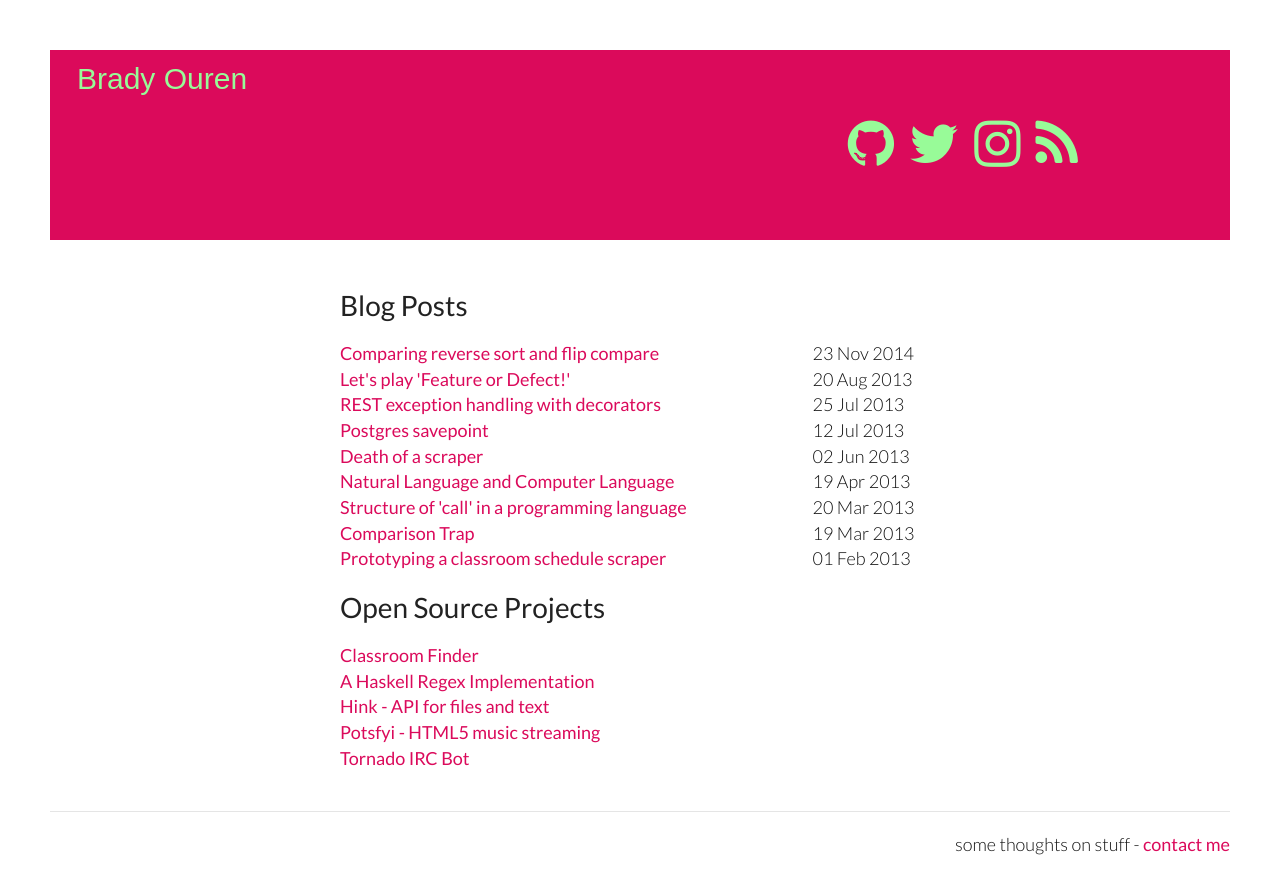
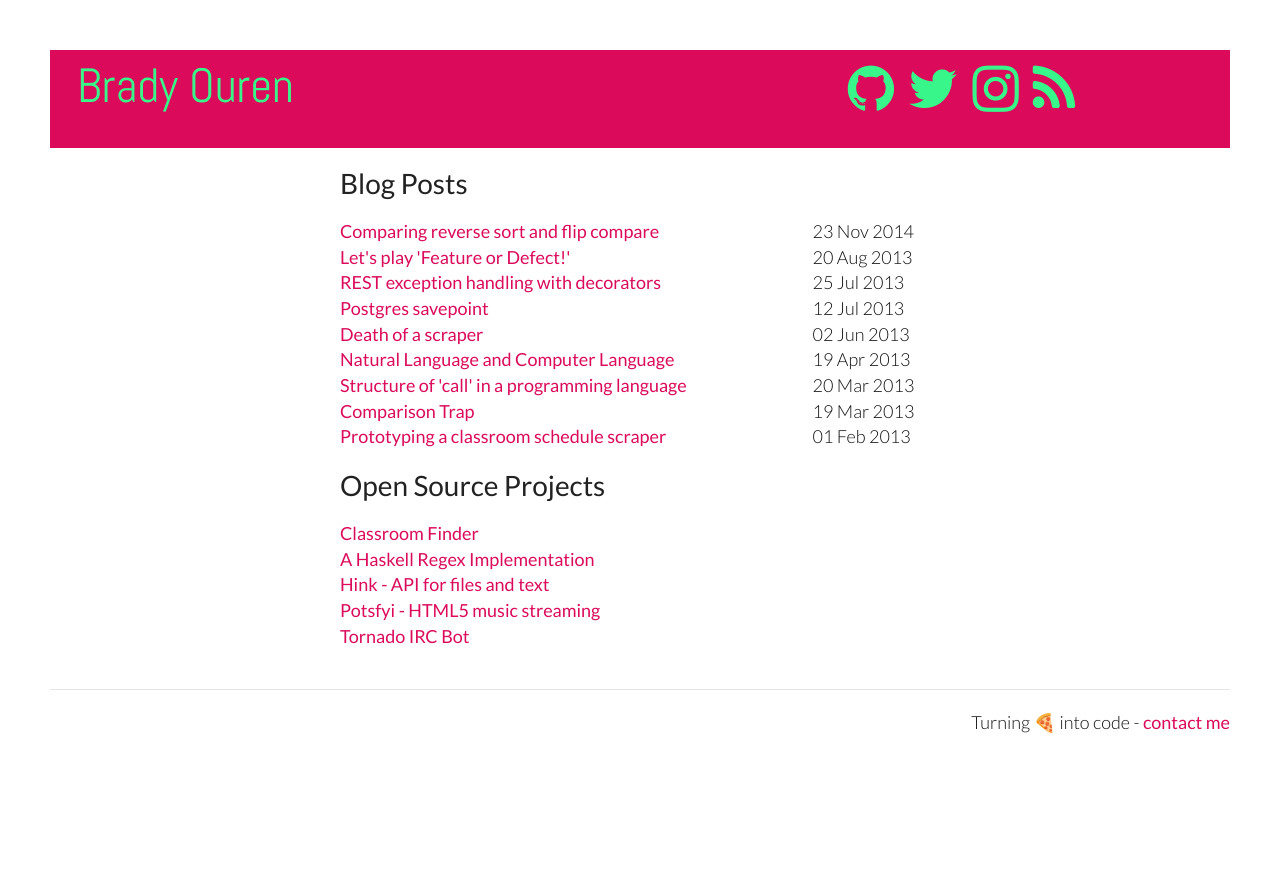
Before and after one commit to tippenein/tippenein.github.io, a Jekyll site: the page built from index.html, in a window 1280 px wide. Shown: the top 894 px of the page. Built offline with Jekyll 4.4.1, drawn with Linux system fonts in a browser that asks for light colours; nearby versions of some CDN libraries.

Commit message:
turning pizza into code

```diff
--- a/_config.yml
+++ b/_config.yml
@@ -4,5 +4,5 @@ collections:
   projects:
     output: true
 name: BrdyOrn
-description: some thoughts on stuff
+description: Turning &#x1F355; into code
 url: http://brdyorn.com
--- a/_layouts/default.html
+++ b/_layouts/default.html
@@ -6,6 +6,7 @@
     <title>Brady Ouren (Tippenein)</title>
 
     <link href='http://fonts.googleapis.com/css?family=Lato' rel='stylesheet' type='text/css'>
+    <link href='http://fonts.googleapis.com/css?family=Abel' rel='stylesheet' type='text/css'>
     <link rel="stylesheet" href="//maxcdn.bootstrapcdn.com/bootstrap/3.3.2/css/bootstrap.min.css">
     <link rel="stylesheet" href="//maxcdn.bootstrapcdn.com/font-awesome/4.3.0/css/font-awesome.min.css">
     <link rel="stylesheet" href="/stylesheets/styles.css">
@@ -19,9 +20,9 @@
   <body>
     <header class="profile row">
       <div class="col-sm-8">
-        <h2><a class="header-link name" href="/">Brady Ouren</a></h2>
+        <p class="name"><a class="header-link" href="/">Brady Ouren</a></p>
       </div>
-      <ul class="col-sm-4 list-inline">
+      <ul class="col-sm-4 social list-inline">
         <li><a class="header-link" href="https://github.com/tippenein"><i class="fa fa-github fa-3x"></i></a></li>
         <li><a class="header-link" href="https://twitter.com/tippenein"><i class="fa fa-twitter fa-3x"></i></a></li>
         <li><a class="header-link" href="https://instagram.com/tippenein"><i class="fa fa-instagram fa-3x"></i></a></li>
--- a/stylesheets/styles.css
+++ b/stylesheets/styles.css
@@ -40,25 +40,33 @@ h3, h4, h5, h6 {
   color:#494949;
 }
 
+header {
+  text-align:left;
+  line-height: 1;
+  background-color: #db0a5b;
+}
+
+p.name {
+  font-family: "Abel",sans-serif;
+  font-size: 48px;
+  font-weight:900;
+  padding:0px;
+}
+
 a {
   color:#db0a5b;
   font-weight:400;
+  text-decoration: none !important;
 }
 
 .header-link {
-  color: #98fb98;
+  color: #38f689; /* #98fb98; */
   transition: all 1s ease 0s;
   transform: translateZ(0px);
 }
 
 .social:hover {
   color: #111
-}
-
-header {
-  height: 190px;
-  line-height: 190px;
-  background-color: #db0a5b;
 }
 
 .wrapper {
@@ -101,7 +109,7 @@ section {
   margin-left: auto;
   margin-right: auto;
   width:600px;
-  padding-top:50px;
+  padding-top:20px;
   padding-bottom:20px;
 }
 
```
